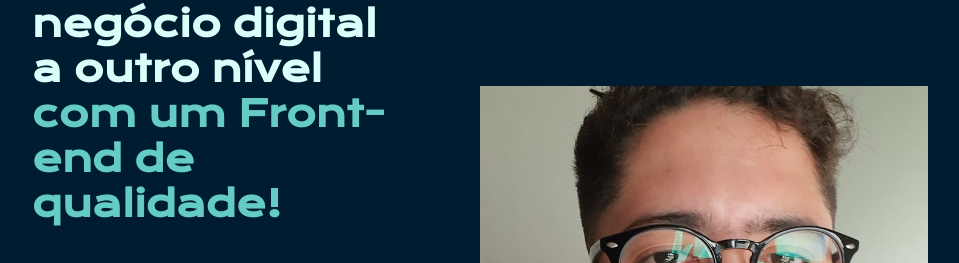
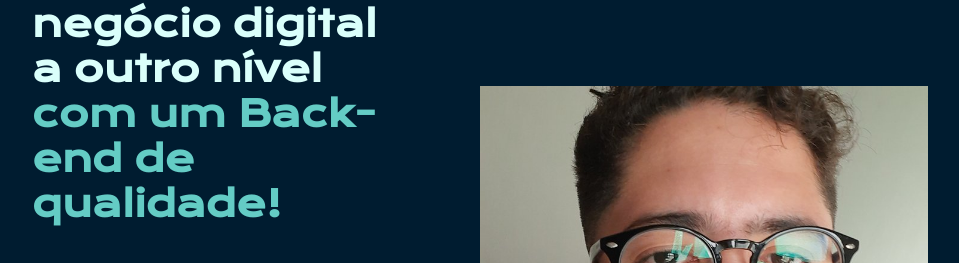
Before and after one commit to Ferdinando26/portifolio, a plain HTML site: page index.html in a window 1280 px wide. Shown: the part 163-426 px from the top of the page, without its empty margins (160-1119 px from the left). Drawn offline with nearby package versions, Linux system fonts and the light colour scheme.

Commit message:
Update index.html

```diff
--- a/index.html
+++ b/index.html
@@ -18,7 +18,7 @@
         </header>
         <main class="apresentacao">
         <section class="apresentacao__conteudo">
-            <h1 class="apresentacao__conteudo__titulo">Eleve seu negócio digital a outro nível <strong class="titulo-destaque">com um Front-end de qualidade!</strong></h1>
+            <h1 class="apresentacao__conteudo__titulo">Eleve seu negócio digital a outro nível <strong class="titulo-destaque">com um Back-end de qualidade!</strong></h1>
             <p class="apresentacao__conteudo__texto">Olá! Sou Lucas Fernando, desenvolvedor Back-end com especialidade em Java, Springboot. Vamos conversar?</p>
             <div class="apresentacao__links">
                 <h2 class="apresentacao__links_subtitulo">Acesse minhas redes:</h2>
```
